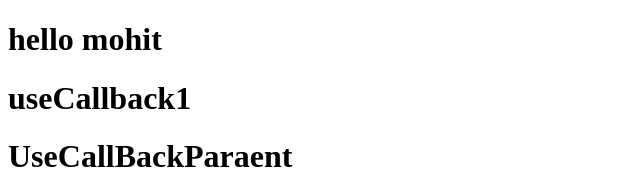
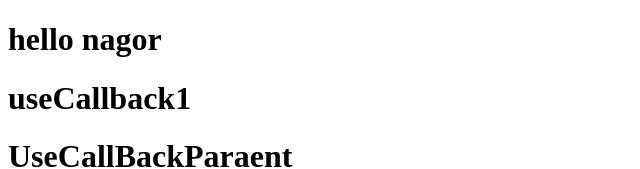
Before and after one commit to Shlokyy/mergeCheck, a React (Create React App) app: page / in a window 1280 px wide. Shown: the top 169 px of the page, without its empty margins (0-640 px from the left). Built offline with nearby package versions, Linux system fonts and the light colour scheme.

Commit message:
changes update

```diff
--- a/src/App.js
+++ b/src/App.js
@@ -10,7 +10,7 @@ function App() {
   return (
     <div>
 
-      <h1>hello mohit</h1>
+      <h1>hello nagor</h1>
       <UseCallback/>
     </div>
   );
```
